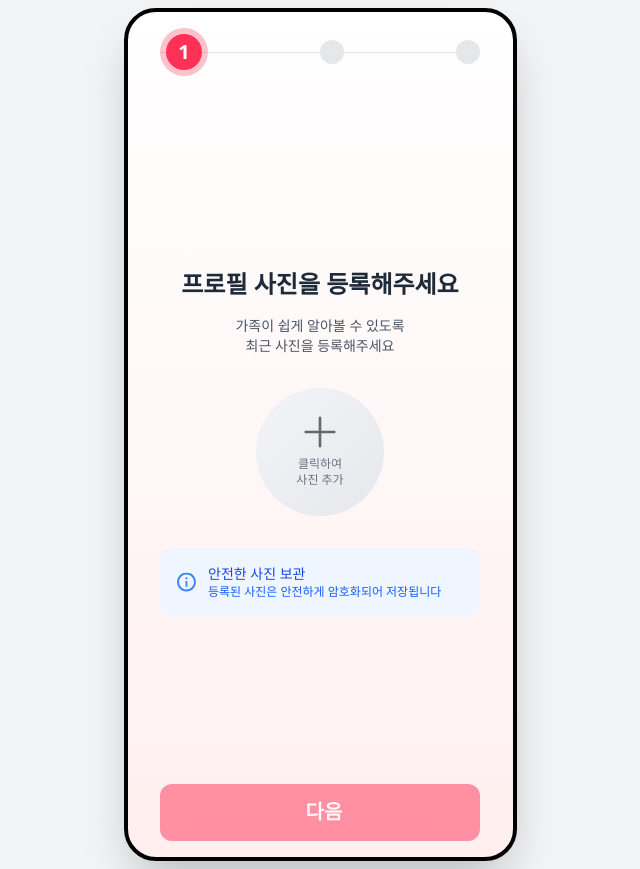
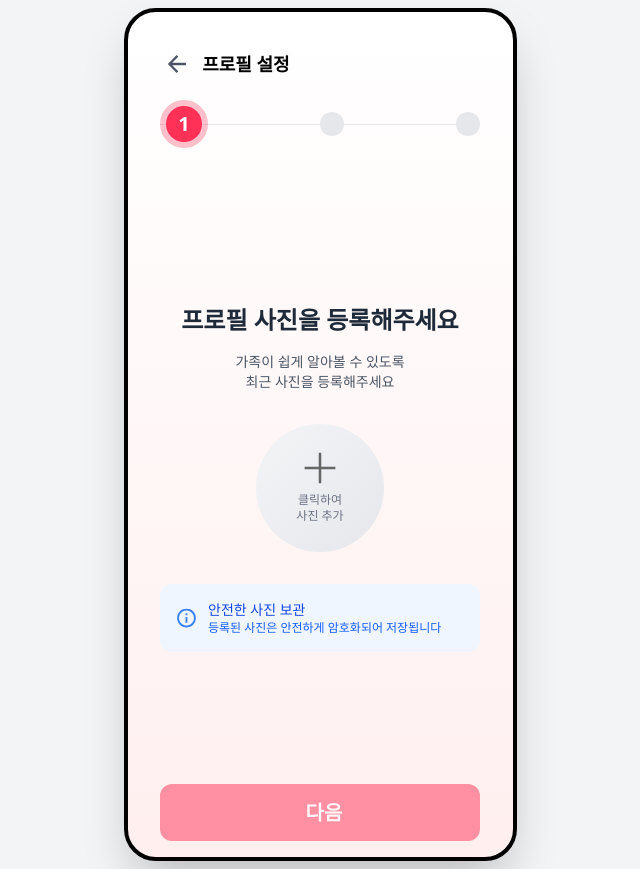
Before and after one commit to Sonjuz/frontend, a React (Vite) app: page /register/profile in a window 1280 px wide. Shown: the whole page, without its empty margins (320-960 px from the left). Built offline with nearby package versions, Linux system fonts and the light colour scheme.

Commit message:
feat: 프로필 등록 상단 헤더 추가

```diff
--- a/src/pages/register/ProfileRegisterPage.jsx
+++ b/src/pages/register/ProfileRegisterPage.jsx
@@ -4,6 +4,30 @@ import VoiceRegister from './components/step/VoiceRegister';
 import Done from './components/step/Done';
 import { ProgressBar } from './components/ProgressBar';
 import { useState } from 'react';
+import { useNavigate } from 'react-router-dom';
+
+const ProfileRegisterHeader = () => {
+  const navigate = useNavigate();
+
+  const handleBack = () => {
+    navigate('/');
+  };
+
+  return (
+    <div className='flex w-full items-center p-4'>
+      <button onClick={handleBack} className='mr-2'>
+        <img
+          src='/icons/back-btn.svg'
+          alt='back'
+          className='w-10 h-10 cursor-pointer'
+        />
+      </button>
+      <div className='w-full flex'>
+        <div className='text-lg font-bold'>프로필 설정</div>
+      </div>
+    </div>
+  );
+};
 
 export default function RegisterPage() {
   const [currentStep, setCurrentStep] = useState(0);
@@ -21,6 +45,7 @@ export default function RegisterPage() {
 
   return (
     <div className='mx-auto max-w-md p-4 flex flex-col items-center justify-between h-full'>
+      <ProfileRegisterHeader />
       <ProgressBar steps={steps} currentStep={currentStep} />
       <div className='flex flex-col items-center justify-between h-full mt-6'>
         {currentStep === 0 && (
```
